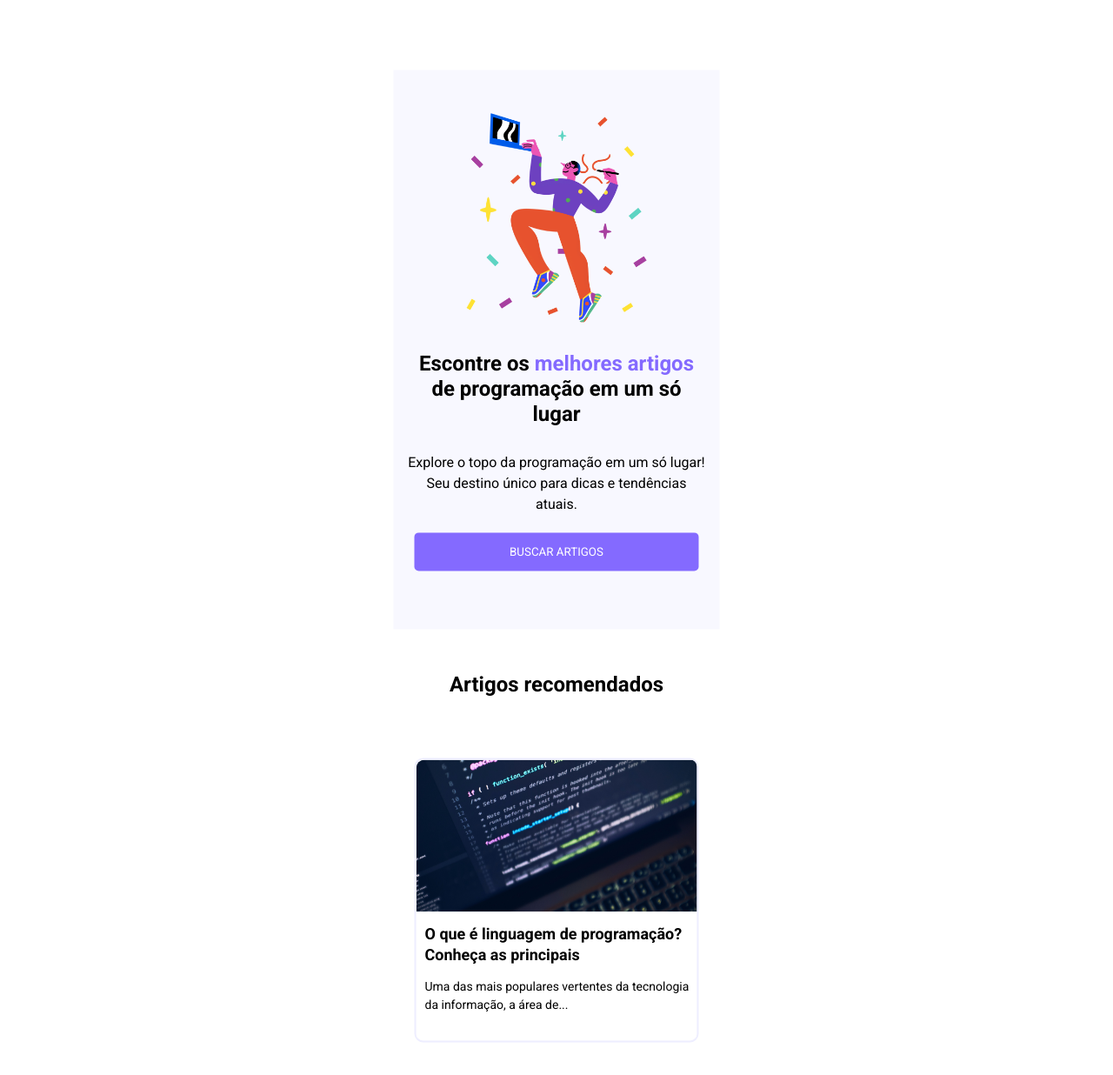
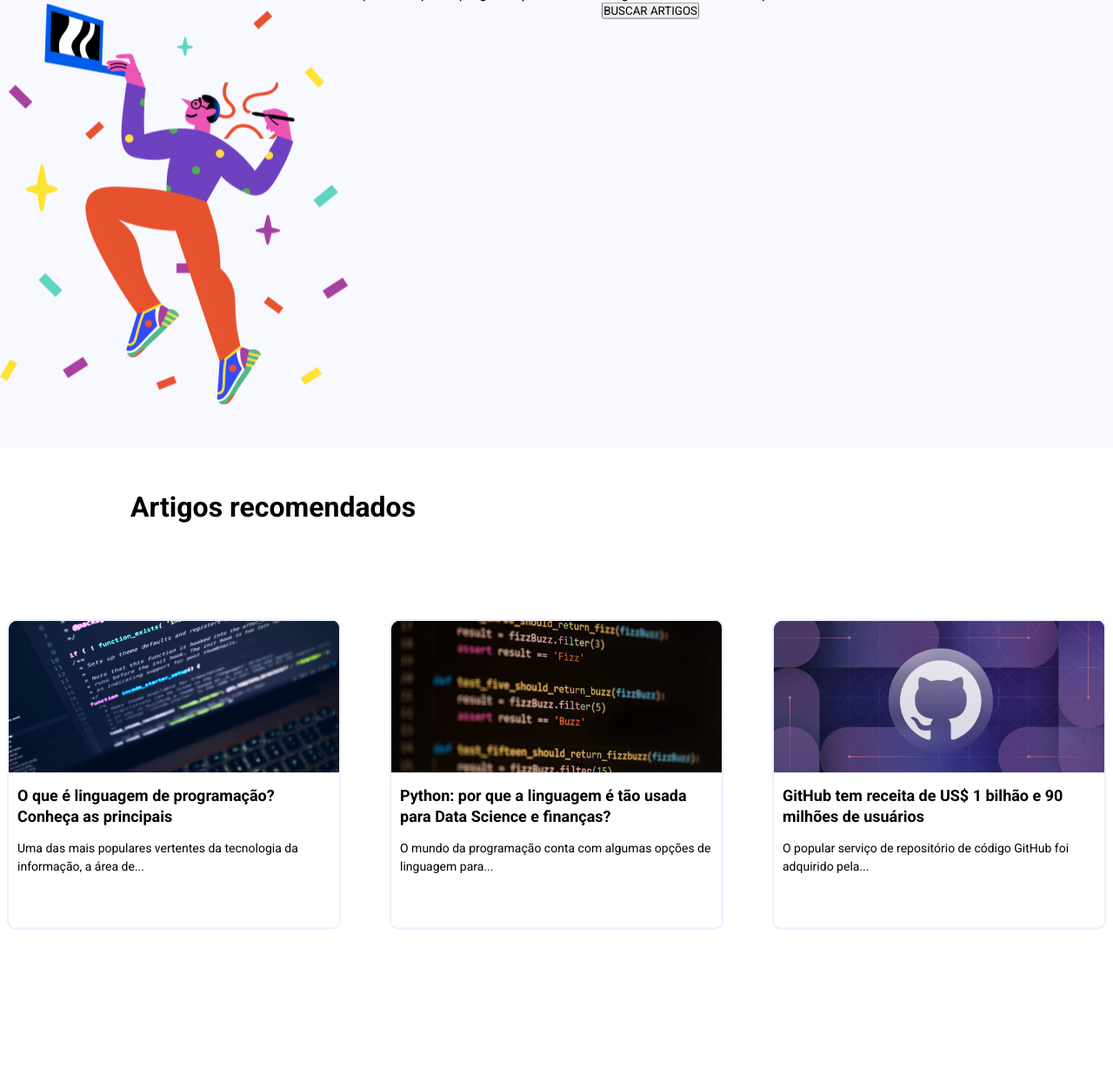
Before and after one commit to cleverton615/techblog, a plain HTML site: page index.html in a window 1280 px wide. Shown: the top 1236 px of the page at 87% size. Drawn offline with Linux system fonts and the light colour scheme.

Commit message:
media-query
novas atualizações no media-query

```diff
--- a/index.html
+++ b/index.html
@@ -11,6 +11,7 @@
     <main>
         <section class="topo">
             <img src="imagens/illustra.png" alt="ilustração">
+            <div class="topo_txt">
                 <h1>
                     Escontre os <strong class="blue">melhores artigos</strong> de programação em um só lugar
                 </h1>
@@ -18,10 +19,12 @@
                 <button>
                     BUSCAR ARTIGOS
                 </button>
+            </div>
         </section>
 
+        <h1 class="art_titulo">Artigos recomendados</h1>
+
         <section class="conteudo">
-            <h1>Artigos recomendados</h1>
 
             <section class="artigos">
                 <div class="art_img">
--- a/media-query.css
+++ b/media-query.css
@@ -15,7 +15,67 @@ Grandes telas: acima de 1200px
         height: 2739px;
     }
 
-    topo {
+    .topo {
         height: 765px;
     }
 }
+
+@media screen and (min-width:992px) {
+
+    body {
+        overflow-x: hidden;
+    }
+
+    main {
+        width: 100vw;
+        height: 2282px;
+        position: absolute;
+        top: 20%;
+    }
+
+    .topo {
+        width: 100vw;
+        height: 560px;
+        display: flex;
+    }
+
+    .topo > img {
+        width: 400px;
+        height: 460px;
+        gap: 0px;
+        opacity: 0px;
+        margin-top: 50px;
+
+    }
+
+    .art_titulo {
+        font-size: 32px;
+        font-weight: 600;
+        line-height: 37.5px;
+        text-align: left;
+        margin-left: 130px;
+    }
+
+    .conteudo {
+      width: 100vw;
+      height: 1073px;
+      display: flex;
+      flex-direction: row;
+      flex-wrap: wrap;
+      justify-content: space-around;
+    }
+
+    .artigos {
+        width: 384px;
+        height: 357px;
+    }
+
+    .art_img > img {
+        width: 384px;
+    }
+
+    .formulario {
+      width: 100vw;
+      height: 649px;
+    }
+}
--- a/style.css
+++ b/style.css
@@ -73,7 +73,7 @@ main {
     gap: 40px;
 }
 
-.conteudo > h1 {
+.art_titulo {
     font-size: 24px;
     font-weight: 600;
     line-height: 28.13px;
```
Lines whose indentation alone changed are shown as unchanged.
